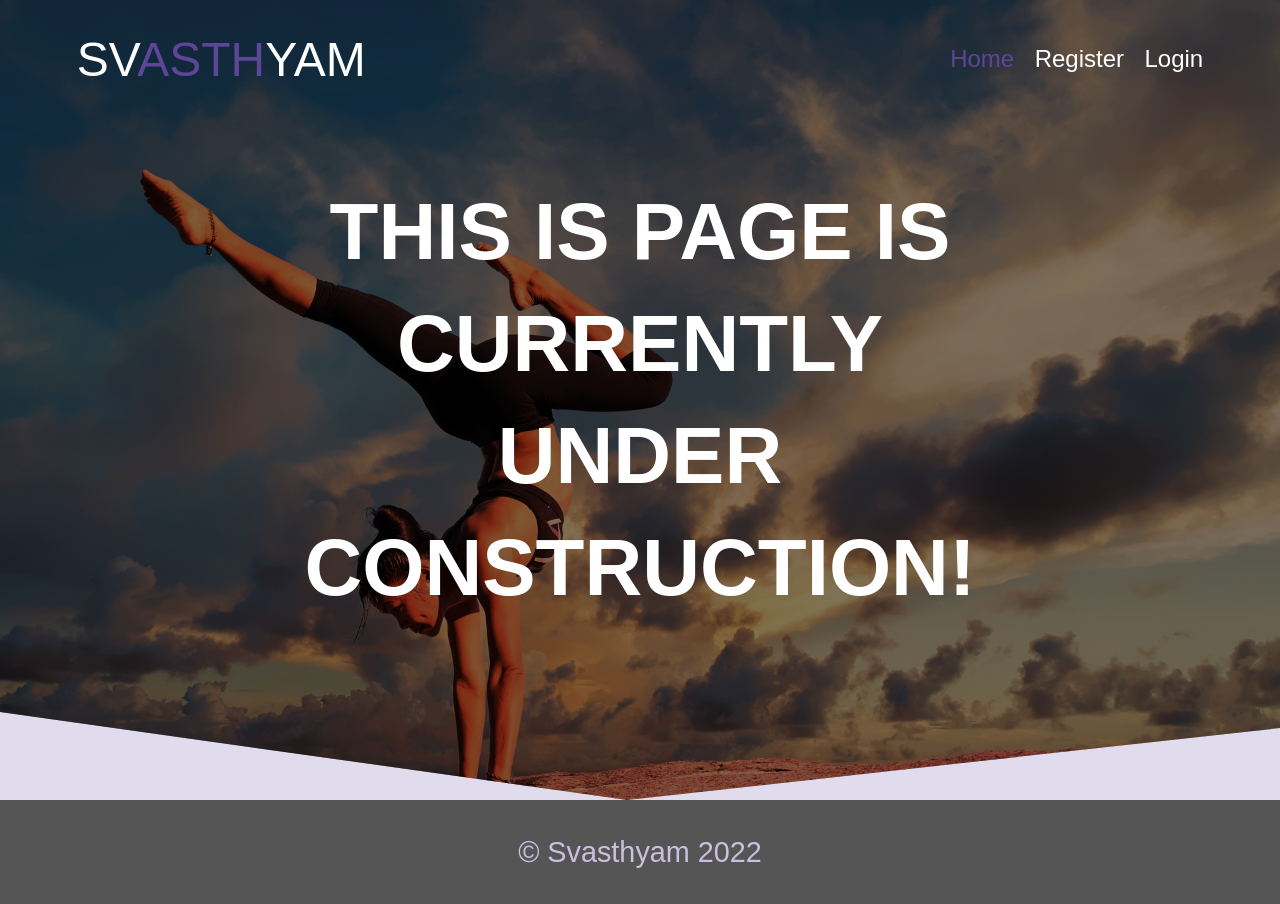
After one commit to FireQueen-3010/Svasthyam, a PHP site: page /comingsoon.php in a window 1280 px wide. The commit adds this page. Run offline with PHP 8.4, Linux system fonts and the light colour scheme; some libraries are stand-ins or nearby versions.

Commit message:
hi diksha and manaswini

```diff
--- /dev/null
+++ b/comingsoon.php
@@ -0,0 +1,69 @@
+<!DOCTYPE html>
+<html lang="en">
+
+<head>
+    <meta charset="UTF-8">
+    <meta http-equiv="X-UA-Compatible" content="IE=edge">
+    <meta name="viewport" content="width=device-width, initial-scale=1.0">
+    <!-- Google Fonts -->
+    <link rel="preconnect" href="https://fonts.googleapis.com">
+    <link rel="preconnect" href="https://fonts.gstatic.com" crossorigin>
+    <link href="https://fonts.googleapis.com/css2?family=Open+Sans:ital,wght@0,300;0,400;0,600;0,700;0,800;1,300;1,400;1,600;1,700;1,800&display=swap" rel="stylesheet">
+    <!-- Awesome Fonts -->
+    <link rel="stylesheet" href="https://pro.fontawesome.com/releases/v5.10.0/css/all.css" integrity="sha384-AYmEC3Yw5cVb3ZcuHtOA93w35dYTsvhLPVnYs9eStHfGJvOvKxVfELGroGkvsg+p" crossorigin="anonymous" />
+    <title>Svasthyam | Home</title>
+    <link rel="stylesheet" href="style.css">
+</head>
+
+<body>
+    <!-- Start Header -->
+    <header>
+        <nav>
+            <div class="logo">SV<span>ASTH</span>YAM</div>
+            <div class="open"><i class="fas fa-bars"></i></div>
+            <ul class="links">
+                <li><a href="#" class="active">Home</a></li>
+                <li><a href="login-system/register.php">Register</a></li>
+                <li><a href="login-system/home.php">Login</a></li>
+                <div class="close"><i class="fas fa-times"></i></div>
+            </ul>
+        </nav>
+        <div class="content">
+            <h2>This is page is currently under construction!</h2>
+</div>
+</header>
+          <!-- Start Footer -->
+    <footer>
+        &copy; Svasthyam 2022
+    </footer>
+
+
+
+
+
+
+
+
+
+
+    <!-- Javascript Section -->
+    <script>
+        var mainMenu = document.querySelector('.links')
+        var openMenu = document.querySelector('.open')
+        var closeMenu = document.querySelector('.close')
+
+        openMenu.addEventListener('click', show)
+        closeMenu.addEventListener('click', close)
+
+        function show() {
+            mainMenu.style.display = 'flex'
+            mainMenu.style.right = '0'
+        }
+
+        function close() {
+            mainMenu.style.right = '-60%'
+        }
+    </script>
+</body>
+
+</html>
--- a/index.php
+++ b/index.php
@@ -44,7 +44,7 @@
                 <div class="info">
                     <h3>Motivational Stories</h3>
                     <p>Everyone wishes to be successful and live a healthy lifestyle. We need motivation to do all of the work necessary to achieve our goals, and we also need motivation to work out. Which we provide to our customers in order for them to work hard whenever they feel unmotivated to work out.</p>
-                    <!-- <button class="btn">more</button> -->
+                   <button class="btn-get"><a href="comingsoon.php">More</a></button>
                 </div>
             </div>
             <div class="box">
@@ -52,7 +52,7 @@
                 <div class="info">
                     <h3>Live Body Weight Workouts</h3>
                     <p>Body-weight training, or resistance training with only your body weight, can be an effective type of strength training and a good addition to your fitness programme. Bodyweight training can be just as effective as free weights or weight machines.</p>
-                    <!-- <button class="btn">more</button> -->
+                    <button class="btn-get"><a href="comingsoon.php">More</a></button>
                 </div>
             </div>
             <div class="box">
@@ -60,7 +60,7 @@
                 <div class="info">
                     <h3>Network With Others</h3>
                     <p>Some people prefer to work out alone, while others prefer to work out in groups, whether it's through regular dance forms or weight-training with your friends in gyms or even while going for an evening walk! We assist you in networking with others based on your workout preference!</p>
-                    <!-- <button class="btn">more</button> -->
+                    <button class="btn-get"><a href="comingsoon.php">More</a></button>
                 </div>
             </div>
             <div class="box">
--- a/login-system/login.php
+++ b/login-system/login.php
@@ -33,8 +33,10 @@ if(isset($_POST['submit'])){
    <!-- custom css file link  -->
    <link rel="stylesheet" href="css/style.css">
 
+
 </head>
 <body>
+
 
 <div class="form-container">
 
@@ -47,10 +49,13 @@ if(isset($_POST['submit'])){
          }
       }
       ?>
+
+
       <input type="email" name="email" placeholder="enter email" class="box" required>
       <input type="password" name="password" placeholder="enter password" class="box" required>
       <input type="submit" name="submit" value="login now" class="btn">
       <p>don't have an account? <a href="register.php">register now</a></p>
+      <button class="btn-get"><a href="../index.php">Go To Home</a></button>
    </form>
 
 </div>
```
Also changed, not shown: login-system/uploaded_img/PSSR RESTAURANT.jpg (added).
